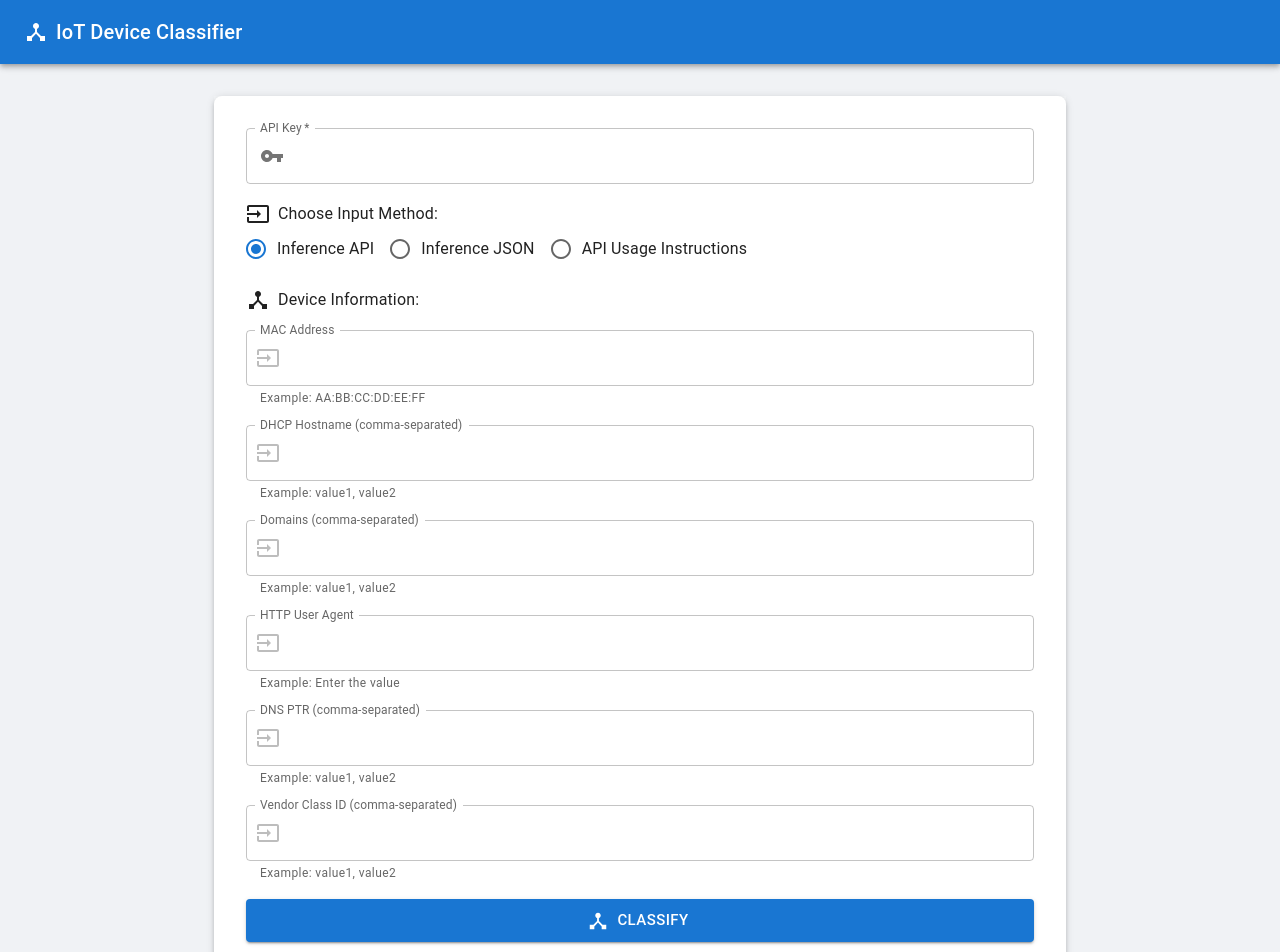
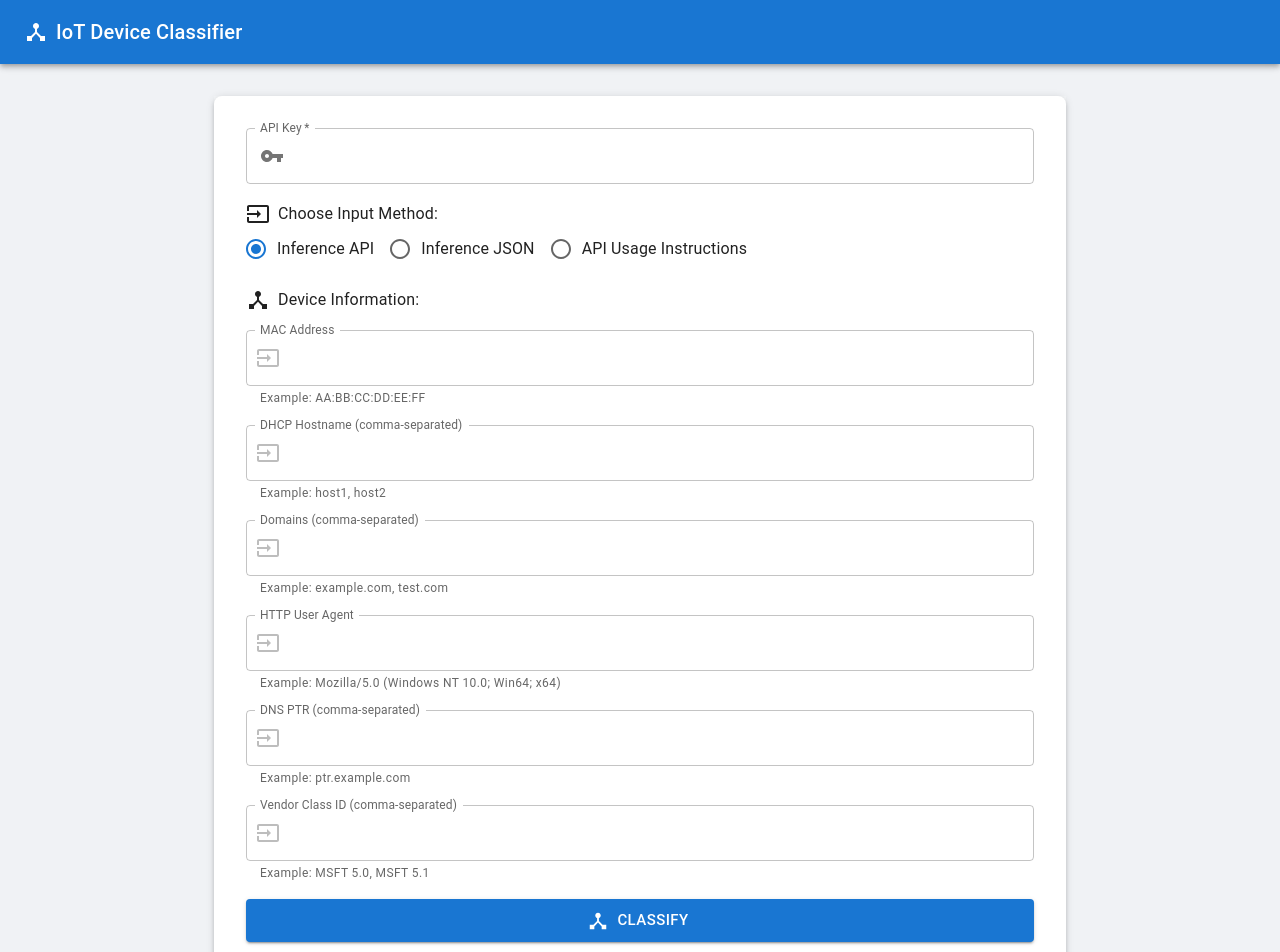
Before and after one commit to barmey/ZEAL_Cloud_Frontend, a React (Create React App) app: page / in a window 1280 px wide. Shown: the top 952 px of the page. Built offline with nearby package versions, Linux system fonts and the light colour scheme; what aws-amplify would draw is missing.

Commit message:
Update App.js
example helper

```diff
--- a/src/App.js
+++ b/src/App.js
@@ -394,14 +394,15 @@ const App = () => {
                 variant="outlined"
                 color="primary"
                 InputProps={{
-                  startAdornment: (
-                    <VpnKeyIcon color="action" sx={{ mr: 1 }} />
-                  ),
+                  startAdornment: <VpnKeyIcon color="action" sx={{ mr: 1 }} />,
                 }}
               />
 
               <FormControl component="fieldset">
-                <Typography variant="subtitle1" sx={{ display: 'flex', alignItems: 'center' }}>
+                <Typography
+                  variant="subtitle1"
+                  sx={{ display: 'flex', alignItems: 'center' }}
+                >
                   <InputIcon sx={{ mr: 1 }} /> Choose Input Method:
                 </Typography>
                 <RadioGroup
@@ -436,46 +437,118 @@ const App = () => {
                     <DeviceHubIcon sx={{ mr: 1 }} />
                     Device Information:
                   </Typography>
-                  {/* Manual input fields with icons */}
-                  {[
-                    { label: 'MAC Address', name: 'mac_address', icon: <InputIcon /> },
-                    { label: 'DHCP Hostname (comma-separated)', name: 'dhcp.option.hostname', icon: <InputIcon /> },
-                    { label: 'Domains (comma-separated)', name: 'dns.qry.name', icon: <InputIcon /> },
-                    { label: 'HTTP User Agent', name: 'http.user_agent', icon: <InputIcon /> },
-                    { label: 'DNS PTR (comma-separated)', name: 'dns.ptr.domain_name', icon: <InputIcon /> },
-                    { label: 'Vendor Class ID (comma-separated)', name: 'dhcp.option.vendor_class_id', icon: <InputIcon /> },
-                  ].map((field) => (
+                  {/* Manual input fields with specific helperText */}
                   <TextField
-                      key={field.name}
-                      label={field.label}
-                      name={field.name}
-                      value={manualInput[field.name]}
+                    label="MAC Address"
+                    name="mac_address"
+                    value={manualInput['mac_address']}
                     onChange={handleManualInputChange}
-                      helperText={`Example: ${
-                        field.name === 'mac_address'
-                          ? 'AA:BB:CC:DD:EE:FF'
-                          : field.label.includes('comma-separated')
-                          ? 'value1, value2'
-                          : 'Enter the value'
-                      }`}
+                    helperText="Example: AA:BB:CC:DD:EE:FF"
                     fullWidth
                     variant="outlined"
                     color="primary"
                     InputProps={{
                       startAdornment: (
                         <IconButton edge="start" disabled>
-                            {field.icon}
+                          <InputIcon />
                         </IconButton>
                       ),
                     }}
                   />
-                  ))}
+                  <TextField
+                    label="DHCP Hostname (comma-separated)"
+                    name="dhcp.option.hostname"
+                    value={manualInput['dhcp.option.hostname']}
+                    onChange={handleManualInputChange}
+                    helperText="Example: host1, host2"
+                    fullWidth
+                    variant="outlined"
+                    color="primary"
+                    InputProps={{
+                      startAdornment: (
+                        <IconButton edge="start" disabled>
+                          <InputIcon />
+                        </IconButton>
+                      ),
+                    }}
+                  />
+                  <TextField
+                    label="Domains (comma-separated)"
+                    name="dns.qry.name"
+                    value={manualInput['dns.qry.name']}
+                    onChange={handleManualInputChange}
+                    helperText="Example: example.com, test.com"
+                    fullWidth
+                    variant="outlined"
+                    color="primary"
+                    InputProps={{
+                      startAdornment: (
+                        <IconButton edge="start" disabled>
+                          <InputIcon />
+                        </IconButton>
+                      ),
+                    }}
+                  />
+                  <TextField
+                    label="HTTP User Agent"
+                    name="http.user_agent"
+                    value={manualInput['http.user_agent']}
+                    onChange={handleManualInputChange}
+                    helperText="Example: Mozilla/5.0 (Windows NT 10.0; Win64; x64)"
+                    fullWidth
+                    variant="outlined"
+                    color="primary"
+                    InputProps={{
+                      startAdornment: (
+                        <IconButton edge="start" disabled>
+                          <InputIcon />
+                        </IconButton>
+                      ),
+                    }}
+                  />
+                  <TextField
+                    label="DNS PTR (comma-separated)"
+                    name="dns.ptr.domain_name"
+                    value={manualInput['dns.ptr.domain_name']}
+                    onChange={handleManualInputChange}
+                    helperText="Example: ptr.example.com"
+                    fullWidth
+                    variant="outlined"
+                    color="primary"
+                    InputProps={{
+                      startAdornment: (
+                        <IconButton edge="start" disabled>
+                          <InputIcon />
+                        </IconButton>
+                      ),
+                    }}
+                  />
+                  <TextField
+                    label="Vendor Class ID (comma-separated)"
+                    name="dhcp.option.vendor_class_id"
+                    value={manualInput['dhcp.option.vendor_class_id']}
+                    onChange={handleManualInputChange}
+                    helperText="Example: MSFT 5.0, MSFT 5.1"
+                    fullWidth
+                    variant="outlined"
+                    color="primary"
+                    InputProps={{
+                      startAdornment: (
+                        <IconButton edge="start" disabled>
+                          <InputIcon />
+                        </IconButton>
+                      ),
+                    }}
+                  />
                 </Box>
               )}
 
               {inputMethod === 'inference_json' && (
                 <>
-                  <Typography variant="subtitle1" sx={{ display: 'flex', alignItems: 'center' }}>
+                  <Typography
+                    variant="subtitle1"
+                    sx={{ display: 'flex', alignItems: 'center' }}
+                  >
                     <InputIcon sx={{ mr: 1 }} />
                     Paste JSON Here:
                   </Typography>
@@ -689,7 +762,7 @@ else:
             <Box sx={{ mt: 1 }}>
               <IconButton
                 component="a"
-                href="https://github.com/barmey/"
+                href="https://github.com/your-profile"
                 target="_blank"
                 rel="noopener"
               >
```
Lines whose indentation alone changed are shown as unchanged.
